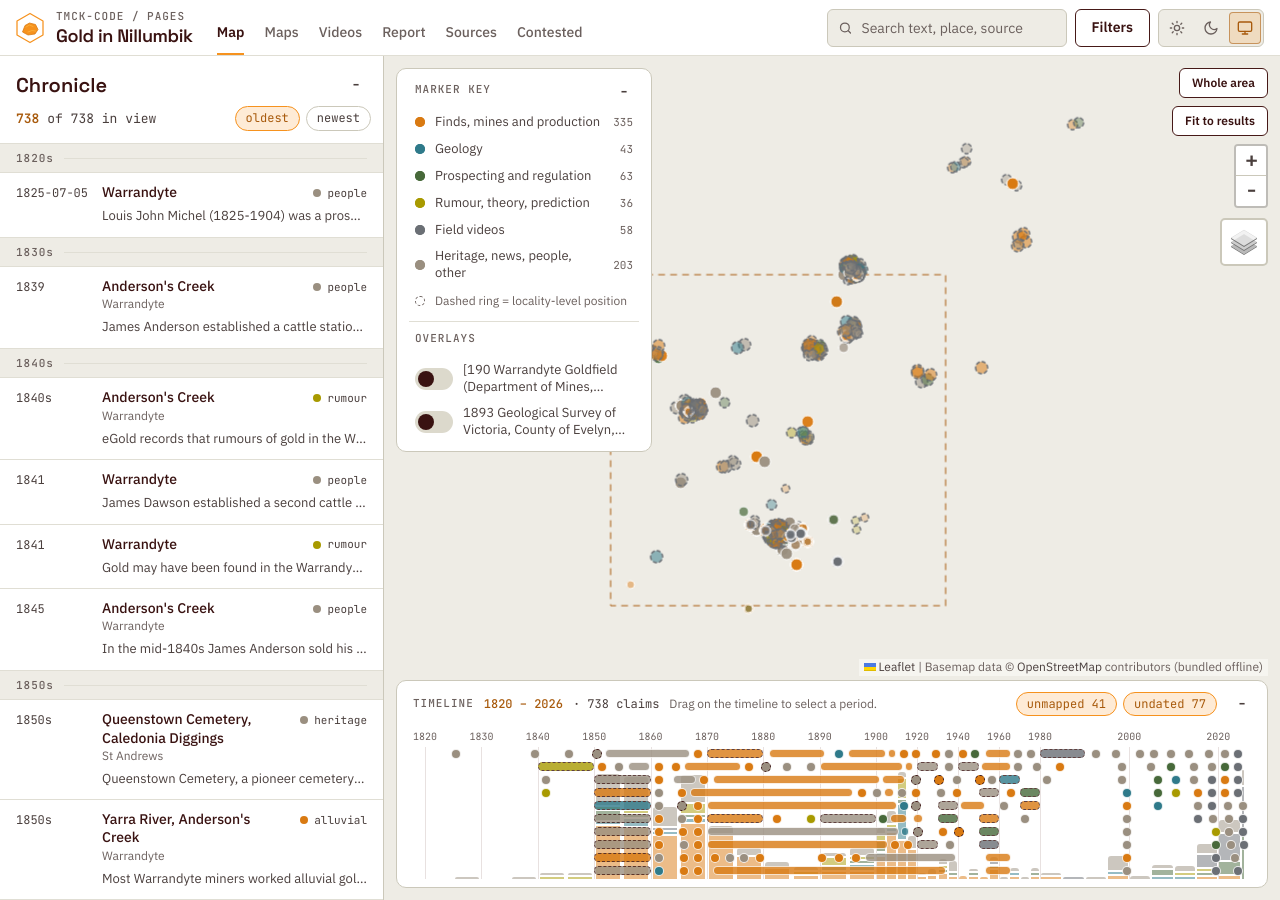
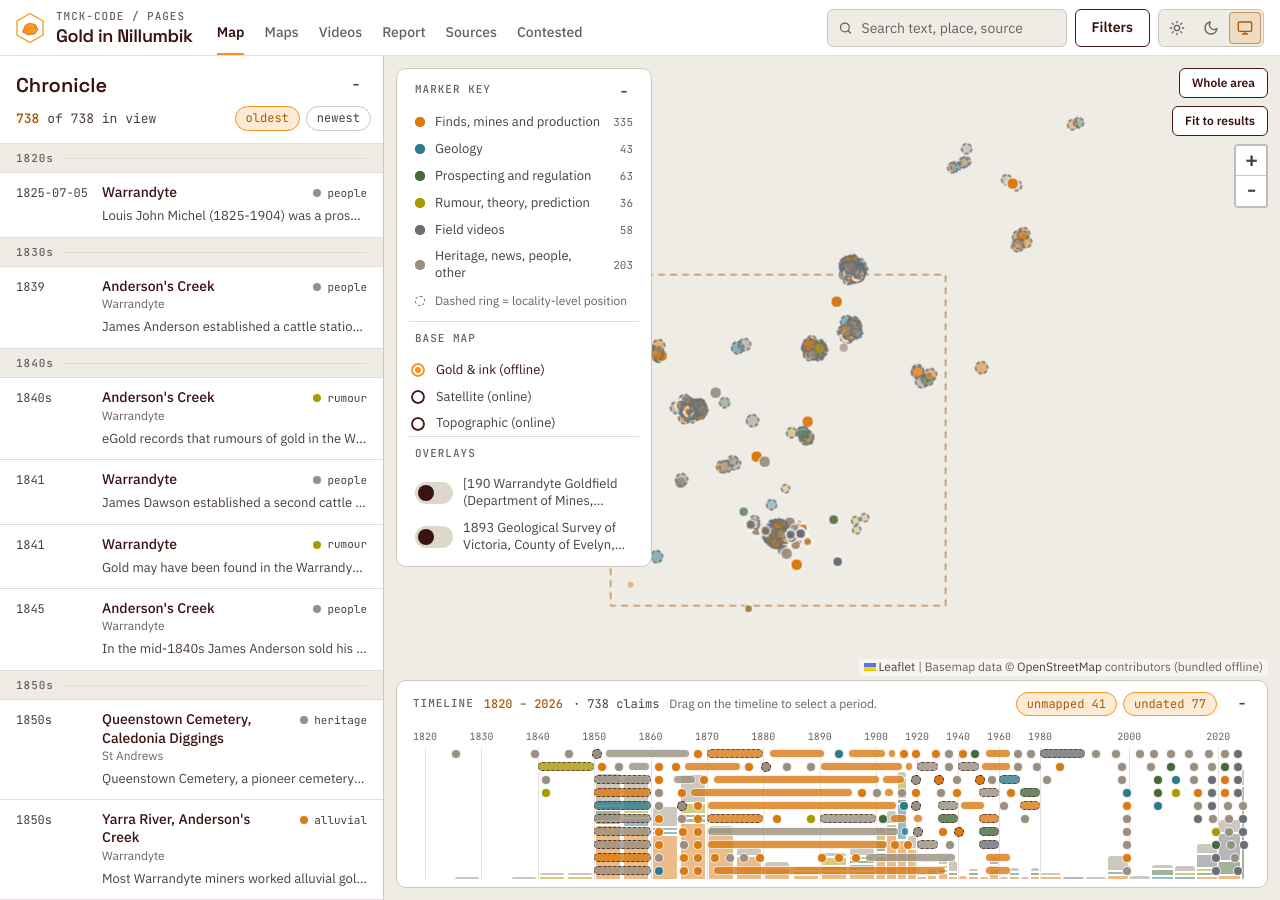
Before and after one commit to tmck-code/tmck-code.github.io, a Jekyll site: the page pages/nillumbik-gold/index.html, which Jekyll copies as it is, in a window 1280 px wide. Built offline with Jekyll 4.4.1, drawn with Linux system fonts in a browser that asks for light colours; a script that is not in the unit is left out.

Commit message:
nillumbik gold: move base map choice into the marker key
Add a "Base map" radio group (offline, satellite, topographic) above
the overlay switches in the marker key, saved in the hash as base=.
Remove the Leaflet layers control on the right; overlay state now
tracks layeradd/layerremove. The legend scrolls when taller than the map.

Co-Authored-By: Claude Opus 5.5 <noreply@anthropic.com>

```diff
--- a/pages/nillumbik-gold/index.html
+++ b/pages/nillumbik-gold/index.html
@@ -135,7 +135,7 @@
   .panel { background: var(--bg-surface); border: 1px solid var(--border-default); border-radius: var(--radius-md); }
   .mapleft { position: absolute; top: var(--gap); left: var(--gap); z-index: 1100; display: flex; flex-direction: column; align-items: flex-start; gap: 8px; max-width: calc(100% - 2 * var(--gap)); }
   .maptools { display: flex; gap: 6px; }
-  .legend { display: flex; flex-direction: column; align-items: stretch; width: 256px; max-width: 100%; padding: 8px 12px 12px; gap: 2px; }
+  .legend { display: flex; flex-direction: column; align-items: stretch; width: 256px; max-width: 100%; padding: 8px 12px 12px; gap: 2px; max-height: calc(100dvh - 190px); overflow-y: auto; overscroll-behavior: contain; }
   .lghead { display: flex; align-items: center; justify-content: space-between; }
   .lghead .eyebrow { padding: 0 0 4px 6px; }
   .lgtoggle { display: none; }
@@ -159,6 +159,15 @@
   .switch .trk:after { content: ''; position: absolute; left: 3px; top: 3px; width: 16px; height: 16px; border-radius: 50%; background: var(--text-primary); transition: transform 140ms ease-out; }
   .switch[aria-checked="true"] .trk { background: var(--accent); }
   .switch[aria-checked="true"] .trk:after { transform: translateX(16px); background: var(--accent-on); }
+  .lgbase { margin-top: 2px; }
+  #lgbaselist { display: flex; flex-direction: column; gap: 10px; margin-top: 8px; }
+  .radio { display: flex; align-items: center; gap: 10px; width: 100%; padding: 0; background: none; border: 0; cursor: pointer; text-align: left; font-size: 13px; line-height: 1.3; color: var(--text-secondary); }
+  .radio .dot { position: relative; flex: none; width: 16px; height: 16px; border-radius: 50%; box-shadow: inset 0 0 0 2px var(--border-strong); transition: box-shadow 140ms ease-out; }
+  .radio .dot:after { content: ""; position: absolute; inset: 4px; border-radius: 50%; background: var(--accent); transform: scale(0); transition: transform 140ms ease-out; }
+  .radio[aria-checked="true"] { color: var(--text-primary); }
+  .radio[aria-checked="true"] .dot { box-shadow: inset 0 0 0 2px var(--accent); }
+  .radio[aria-checked="true"] .dot:after { transform: scale(1); }
+  .radio:focus-visible { outline: 2px solid var(--accent); outline-offset: 2px; border-radius: var(--radius-sm); }
   .rail { display: none; }
 
   /* timeline strip */
@@ -264,7 +273,7 @@
   .leaflet-container { background: var(--bg-inset); font-family: var(--font-sans); }
   .leaflet-tooltip { background: var(--bg-raised); color: var(--text-primary); border: 1px solid var(--border-strong); box-shadow: none; font-family: var(--font-sans); }
   .leaflet-tooltip-top:before { border-top-color: var(--border-strong); }
-  .leaflet-control-layers, .leaflet-bar a { background: var(--bg-surface) !important; color: var(--text-secondary) !important; border-color: var(--border-default) !important; }
+  .leaflet-bar a { background: var(--bg-surface) !important; color: var(--text-secondary) !important; border-color: var(--border-default) !important; }
   .leaflet-bar a { font-family: var(--font-mono); font-weight: 500; }
   .leaflet-bar a:hover { color: var(--text-primary) !important; }
   .leaflet-control-attribution { background: var(--bg-overlay) !important; color: var(--text-muted) !important; }
@@ -582,6 +591,7 @@
         <div class="legend panel" id="legendbox">
           <div class="lghead"><span class="eyebrow">Marker key</span><button class="btn sm ghost sq lgtoggle" id="lgtoggle" type="button" aria-label="Collapse legend" title="Collapse legend" aria-expanded="true" aria-controls="legend">&minus;</button></div>
           <ul class="lglist" id="legend" aria-label="Filter by marker colour"></ul>
+          <div class="lgov lgbase" id="lgbase"><span class="eyebrow" id="lgbaselbl">Base map</span><div id="lgbaselist" role="radiogroup" aria-labelledby="lgbaselbl"></div></div>
           <div class="lgov" id="lgov" hidden><span class="eyebrow">Overlays</span><div id="lgovlist" role="group" aria-label="Historical map overlays"></div></div>
           <button class="btn sm ghost sq lgmore" id="lgmore" type="button" aria-label="Show marker labels" title="Show marker labels" aria-expanded="false" aria-controls="legend">+</button>
         </div>
@@ -830,6 +840,8 @@ function tipHTML(c) { return esc(c.place || c.locality) + '<small>' + esc(c.date
 var map = null, layer = null, markers = {}, studyPoly = null;
 /* ---------- historical map overlays ---------- */
 var ovLayers = {}, ovCtl = null, ovOpacity = 70, initOv = [];
+var baseLayers = {}, curBase = 'dark', initBase = 'dark';
+var BASES = [['dark', 'Gold & ink (offline)'], ['sat', 'Satellite (online)'], ['topo', 'Topographic (online)']];
 function activeOverlays() { return Object.keys(ovLayers).filter(function (id) { return map && map.hasLayer(ovLayers[id]); }); }
 function updateOvCtl() { if (ovCtl && ovCtl.getContainer()) ovCtl.getContainer().style.display = activeOverlays().length ? '' : 'none'; }
 function setOvOpacity(v) {
@@ -853,6 +865,29 @@ function buildOvSwitches() {
 }
 function syncOvSwitches() {
   $('lgovlist').querySelectorAll('[data-ovs]').forEach(function (b) { var l = ovLayers[b.getAttribute('data-ovs')]; b.setAttribute('aria-checked', String(!!(l && map && map.hasLayer(l)))); });
+}
+function syncBase() {
+  $('lgbaselist').querySelectorAll('[data-base]').forEach(function (b) { var on = b.getAttribute('data-base') === curBase; b.setAttribute('aria-checked', String(on)); b.tabIndex = on ? 0 : -1; });
+}
+function setBase(key) {
+  var lyr = baseLayers[key]; if (!lyr || !map) return;
+  Object.keys(baseLayers).forEach(function (k) { if (k !== key && map.hasLayer(baseLayers[k])) map.removeLayer(baseLayers[k]); });
+  if (!map.hasLayer(lyr)) lyr.addTo(map);
+  curBase = key; map.fire('baselayerchange', { layer: lyr, name: key });
+  syncBase(); writeHash();
+}
+function buildBaseRadios() {
+  var box = $('lgbaselist'), h = '';
+  BASES.forEach(function (b) { h += '<button class="radio" type="button" role="radio" aria-checked="false" tabindex="-1" data-base="' + b[0] + '"><span class="dot"></span><span>' + esc(b[1]) + '</span></button>'; });
+  box.innerHTML = h;
+  box.addEventListener('click', function (e) { var b = e.target.closest('[data-base]'); if (b) setBase(b.getAttribute('data-base')); });
+  box.addEventListener('keydown', function (e) {
+    var d = { ArrowDown: 1, ArrowRight: 1, ArrowUp: -1, ArrowLeft: -1 }[e.key]; if (!d) return;
+    e.preventDefault();
+    var i = BASES.findIndex(function (b) { return b[0] === curBase; }), n = BASES[(i + d + BASES.length) % BASES.length][0];
+    setBase(n); var nb = box.querySelector('[data-base="' + n + '"]'); if (nb) nb.focus();
+  });
+  syncBase();
 }
 function showOverlay(id) {
   var lyr = ovLayers[String(id)]; if (!map || !lyr) return;
@@ -1462,6 +1496,7 @@ function writeHash() {
   if (state.tl !== DESK_MQ.matches) p.push('tl=' + (state.tl ? 1 : 0));
   if (map && inited) { var bb = map.getBounds(); if (bb.getSouth() < bb.getNorth()) p.push('bbox=' + [bb.getSouth(), bb.getWest(), bb.getNorth(), bb.getEast()].map(function (x) { return x.toFixed(4); }).join(',')); }
   if (state.sel != null) p.push('sel=' + encodeURIComponent(state.sel));
+  if (curBase !== 'dark') p.push('base=' + curBase);
   var act = activeOverlays();
   if (act.length) p.push('ov=' + act.map(function (id) { return encodeURIComponent(id) + ':' + ovOpacity; }).join(','));
   try { history.replaceState(null, '', p.length ? '#' + p.join('&') : location.pathname + location.search); } catch (e) { /* file:// or sandbox */ }
@@ -1473,6 +1508,7 @@ function readHash() {
     var k = kv.slice(0, i), v = kv.slice(i + 1), list = v.split(',').map(function (x) { try { return decodeURIComponent(x); } catch (e) { return x; } }).filter(Boolean);
     if (k === 'tab' && TABS.indexOf(v) >= 0) TAB = v;
     else if (k === 'ov') list.forEach(function (x) { var q = x.split(':'); if (q[0]) initOv.push(q[0]); if (q[1] != null && q[1] !== '' && isFinite(+q[1])) ovOpacity = Math.max(0, Math.min(100, Math.round(+q[1]))); });
+    else if (k === 'base') { if (v === 'sat' || v === 'topo') initBase = v; }
     else if (k === 'brush') { var m = v.match(/^(\d{4})-(\d{4})$/); if (m && +m[2] > +m[1]) state.brush = { a: +m[1], b: +m[2] }; }
     else if (k === 'type') list.forEach(function (x) { state.type.add(x); });
     else if (k === 'loc') list.forEach(function (x) { state.loc.add(x); });
```
Also changed, not shown: other parts of pages/nillumbik-gold/index.html (+4 -5 lines).
